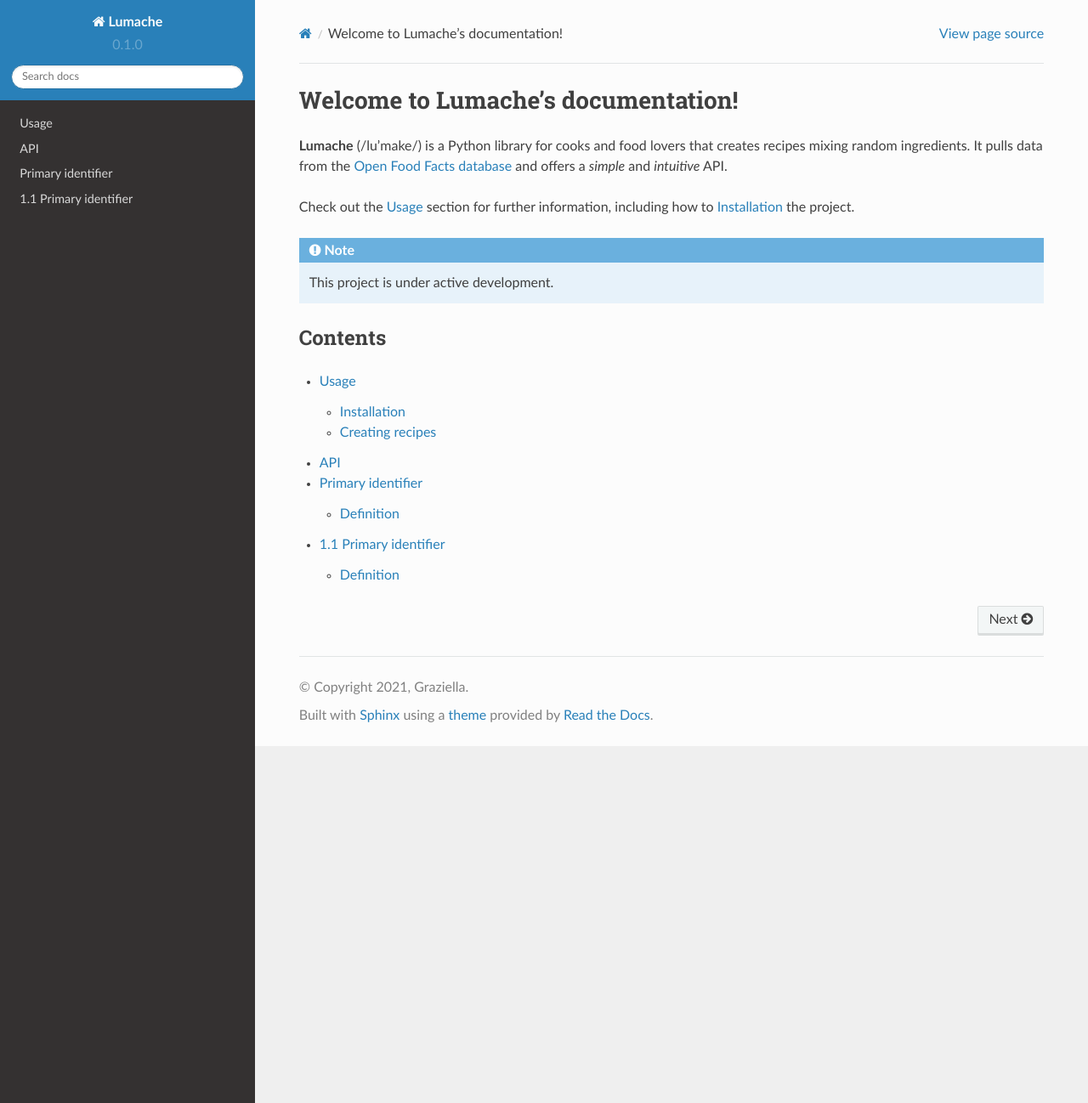
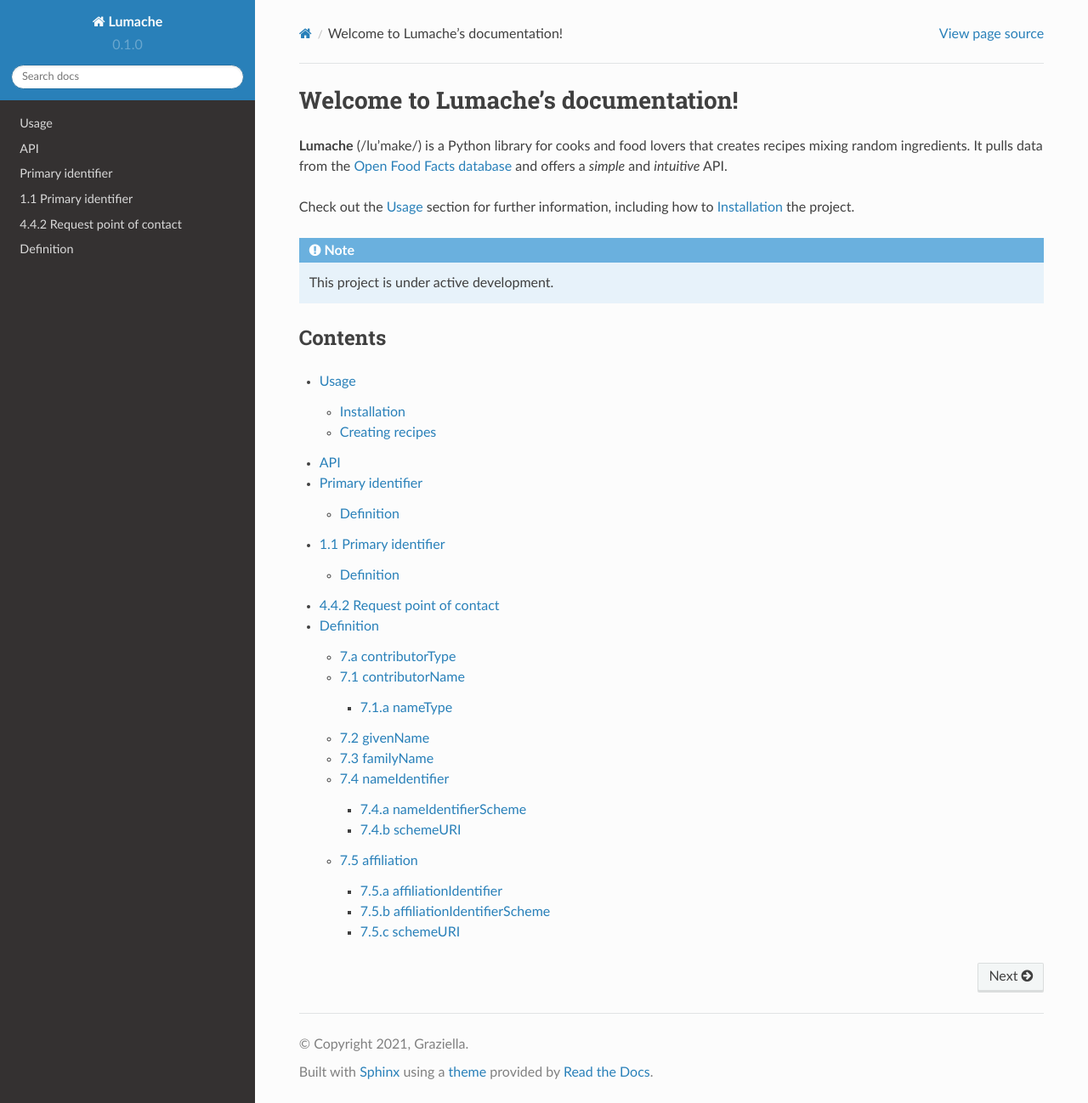
Before and after one commit to mpfl/rtd-tutorial, a Sphinx documentation site: the page built from docs/source/index.rst, in a window 1280 px wide and 1298 px high. Shown: the whole window at 85% size. Built offline with Sphinx 7.4.7 and the Read the Docs theme 2.0.0, drawn with Linux system fonts in a browser that asks for light colours; pages that are not in the unit, such as notebooks, are missing from menus; some of the changed lines change nothing that is shown.

Commit message:
Try a different approach

```diff
--- a/docs/source/4.4.2-request-point-of-contact.rst
+++ b/docs/source/4.4.2-request-point-of-contact.rst
@@ -1,4 +1,5 @@
-==============================
+.. _4.4.2:
+
 4.4.2 Request point of contact
 ==============================
 
@@ -27,3 +28,257 @@
 DataCite 7.a contributorType 1           Text       Must be "Distributor"         DataCite
 DataCite 7.1 contributorName
 ============================ =========== ========== ============================= ============================ =====
+
+
+*Metadata fields:*
+
+.. contents:: :local:
+
+.. rubric:: Example XML
+
+.. code:: xml
+
+  <contributors>
+      <contributor contributorType="Data Collector">
+          <contributorName nameType="Personal">Garcia, Sofia</contributorName>
+          <givenName>Sofia</givenName>
+          <familyName>Garcia</familyName>
+          <nameIdentifier schemeURI="https://orcid.org/" nameIdentifierScheme="ORCID">0000-0001-5727-2427</nameIdentifier>
+          <affiliation affiliationIdentifier="https://ror.org/03efmqc40" affiiationIdentifierScheme="ROR" schemeURI="https://ror.org">Arizona State University</affiliation>
+      </contributor>
+      <contributor contributorType="HostingInstitution">
+          <contributorName xml:lang="en" nameType="Organizational">California Digital Library</contributorName>
+          <nameIdentifier schemeURI="https://ror.org/" nameIdentifierScheme="ROR">https://ror.org/03yrm5c26</nameIdentifier>
+      </contributor>
+  </contributors>
+
+.. _7.a:
+
+7.a contributorType
+~~~~~~~~~~~~~~~~~~~
+
+**Occurrences:** 1
+
+**Definition:** The type of contributor of the resource.
+
+**Allowed values, examples, other constraints:**
+
+If Contributor is used, then contributorType is mandatory.
+
+*Controlled List Values:*
+
+* :ref:`ContactPerson`
+* :ref:`DataCollector`
+* :ref:`DataCurator`
+* :ref:`DataManager`
+* :ref:`Distributor`
+* :ref:`Editor`
+* :ref:`HostingInstitution`
+* :ref:`Producer`
+* :ref:`ProjectLeader`
+* :ref:`ProjectManager`
+* :ref:`ProjectMember`
+* :ref:`RegistrationAgency`
+* :ref:`RegistrationAuthority`
+* :ref:`RelatedPerson`
+* :ref:`Researcher`
+* :ref:`ResearchGroup`
+* :ref:`RightsHolder`
+* :ref:`Sponsor`
+* :ref:`Supervisor`
+* :ref:`WorkPackageLeader`
+* :ref:`contributorType_Other`
+
+See :doc:`Appendix 1: Controlled List Definitions - contributorType </appendices/appendix_1/contributorType>` for definitions.
+
+
+.. _7.1:
+
+7.1 contributorName
+~~~~~~~~~~~~~~~~~~~
+
+**Occurrences:** 1
+
+**Definition:** The full name of the contributor.
+
+**Allowed values, examples, other constraints:**
+
+If Contributor is used, then contributorName is mandatory.
+
+Examples: Patel, Emily; ABC Foundation
+
+The personal name format should be: family, given. Non- roman names should be transliterated according to the `ALA-LC schemas <https://www.loc.gov/catdir/cpso/roman.html>`_.
+
+.. _7.1.a:
+
+7.1.a nameType
+^^^^^^^^^^^^^^^^^^^
+
+**Occurrences:** 0-1
+
+**Definition:** The type of name.
+
+**Allowed values, examples, other constraints:**
+
+*Controlled List Values:*
+
+ * Organizational
+ * Personal
+
+.. _7.2:
+
+7.2 givenName
+~~~~~~~~~~~~~~~~~~~
+
+**Occurrences:** 0-1
+
+**Definition:** The personal or first name of the contributor.
+
+**Allowed values, examples, other constraints:**
+
+Examples based on the `7.1`_ names: Emily
+
+.. _7.3:
+
+7.3 familyName
+~~~~~~~~~~~~~~~~~~~
+
+**Occurrences:** 0-1
+
+**Definition:** The surname or last name of the contributor.
+
+**Allowed values, examples, other constraints:**
+
+Examples based on the `7.1`_ names: Patel
+
+
+.. _7.4:
+
+7.4 nameIdentifier
+~~~~~~~~~~~~~~~~~~~~~~
+
+**Occurrences:** 0-n
+
+**Definition:** Uniquely identifies an individual or legal entity, according to various schemes.
+
+**Allowed values, examples, other constraints:**
+
+The format is dependent upon scheme.
+
+Examples:
+
+* https://orcid.org/0000-0001-5727-2427
+* https://isni.org/isni/0000000492299539
+* https://ror.org/04aj4c181
+
+.. _7.4.a:
+
+7.4.a nameIdentifierScheme
+^^^^^^^^^^^^^^^^^^^^^^^^^^^^^^
+
+**Occurrences:** 1
+
+**Definition:** The name of the name identifier scheme.
+
+**Allowed values, examples, other constraints:**
+
+If nameIdentifier is used, nameIdentifierScheme is mandatory.
+
+Examples:
+
+* ORCID
+* ISNI
+* ROR
+
+.. _7.4.b:
+
+7.4.b schemeURI
+^^^^^^^^^^^^^^^^^^^
+
+**Occurrences:** 0-1
+
+**Definition:** The URI of the name identifier scheme.
+
+**Allowed values, examples, other constraints:**
+
+Examples:
+
+* https://orcid.org/
+* https://isni.org/
+* https://ror.org/
+
+
+.. _7.5:
+
+7.5 affiliation
+~~~~~~~~~~~~~~~~~~~
+
+**Occurrences:** 0-n
+
+**Definition:** The organizational or institutional affiliation of the contributor.
+
+**Allowed values, examples, other constraints**
+
+Free text.
+
+The contributor's nameType may be *Organizational* or *Personal*. In the case of an organizational contributor, e.g., a research group,
+this will often be the name of the institution to which that organization belongs.
+
+Examples:
+
+* German National Library of Science and Technology
+* DataCite
+
+
+.. _7.5.a:
+
+7.5.a affiliationIdentifier
+^^^^^^^^^^^^^^^^^^^^^^^^^^^^^
+
+**Occurrences:** 0-1
+
+**Definition:** Uniquely identifies the organizational affiliation of the contributor.
+
+**Allowed values, examples, other constraints:**
+
+The format is dependent upon scheme.
+
+Examples:
+
+* https://ror.org/04aj4c181
+* https://isni.org/isni/0000000492299539
+
+.. _7.5.b:
+
+7.5.b affiliationIdentifierScheme
+^^^^^^^^^^^^^^^^^^^^^^^^^^^^^^^^^^^
+
+**Occurrences:** 1
+
+**Definition:** The name of the affiliation identifier scheme.
+
+**Allowed values, examples, other constraints:**
+
+If affiliationIdentifier is used, affiliationIdentifierScheme is mandatory.
+
+Examples:
+
+* ROR
+* ISNI
+
+
+.. _7.5.c:
+
+7.5.c schemeURI
+^^^^^^^^^^^^^^^^^^^
+
+**Occurrences:** 0-1
+
+**Definition:** URI of the affiliation identifier scheme.
+
+**Allowed values, examples, other constraints:**
+
+Examples:
+
+* https://ror.org/
+* https://isni.org/
--- a/docs/source/index.rst
+++ b/docs/source/index.rst
@@ -23,3 +23,4 @@
    hesanda
    primary-identifier
    1.1-primary-identifier
+   4.4.2-request-point-of-contact
```
